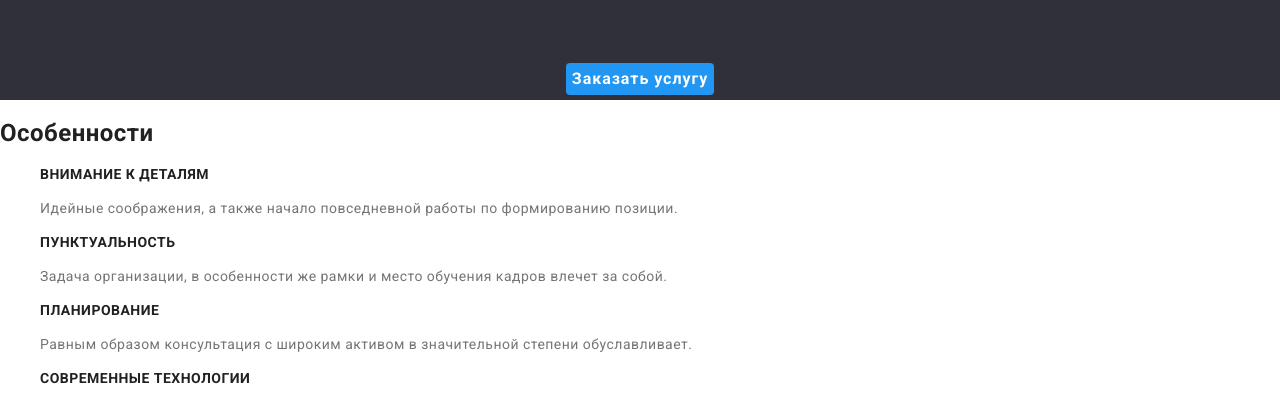
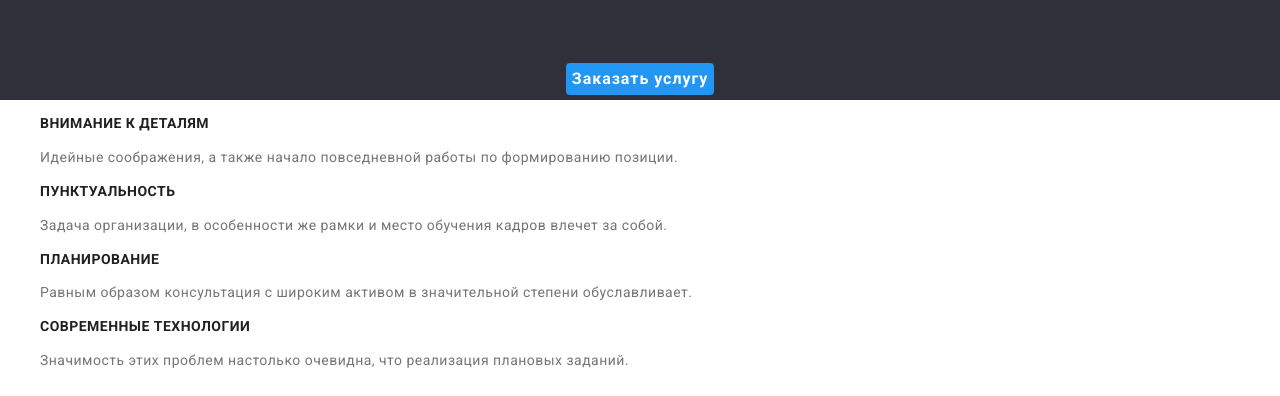
Before and after one commit to Oper992/goit-markup-hw-02, a plain HTML site: page index.html in a window 1280 px wide. Shown: the part 404-800 px from the top of the page. Drawn offline with nearby package versions, Linux system fonts and the light colour scheme.

Commit message:
Отполировал ДЗ 2

```diff
--- a/css/styles.css
+++ b/css/styles.css
@@ -76,6 +76,18 @@ body {
   border-radius: 4px;
   border: none;
   font-size: 16px;
+}
+.visually-hidden {
+  position: absolute;
+  white-space: nowrap;
+  width: 1px;
+  height: 1px;
+  overflow: hidden;
+  border: 0;
+  padding: 0;
+  clip: rect(0 0 0 0);
+  clip-path: inset(50%);
+  margin: -1px;
 }
 .features-text {
   color: var(--gray-text-color);
--- a/index.html
+++ b/index.html
@@ -52,7 +52,7 @@
         <button type="button" class="banner-button">Заказать услугу</button>
       </section>
       <section>
-        <h2>Особенности</h2>
+        <h2 class="visually-hidden">Особенности</h2>
         <ul class="list-style-type">
           <li>
             <h3 class="features-title">Внимание к деталям</h3>
```
Also changed, not shown: portfolio.html (+1 -1 lines).
